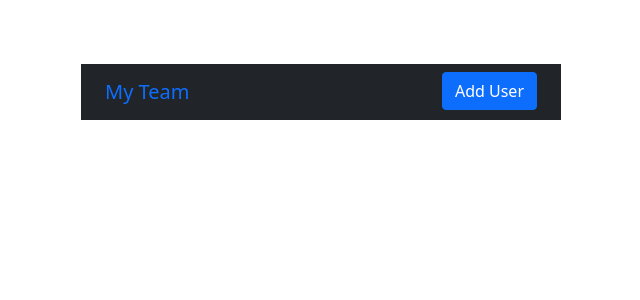
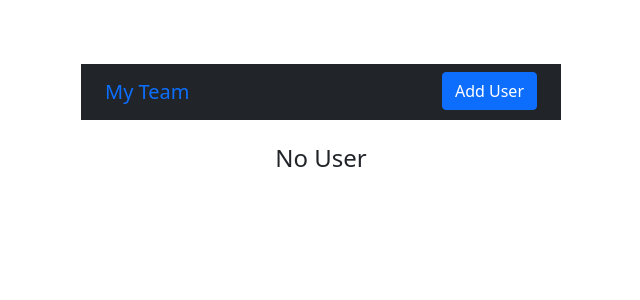
Before and after one commit to Ren33000/React--CRUD, a React (Create React App) app: page / in a window 1280 px wide. Shown: the top 300 px of the page, without its empty margins (319-959 px from the left). Built offline with nearby package versions, Linux system fonts and the light colour scheme.

Commit message:
no user message added

```diff
--- a/src/components/UserList.js
+++ b/src/components/UserList.js
@@ -7,8 +7,10 @@ const UserList = () => {
     const { users, removeUser } = useContext(GlobalContext);
     return (
         <ListGroup className="mt-4">
+            {users.length > 0 ? (
+                <>
                 {users.map(user => (
-            <ListGroupItem className="d-flex justify-content-between">
+                <ListGroupItem className="d-flex justify-content-between" key={user.id}>
                     <strong>{user.name}</strong>
                     <div className="ml-auto">
                         <Link className="btn btn-warning mr-1" to={`/edit/${user.id}`}>Edit</Link>
@@ -16,6 +18,10 @@ const UserList = () => {
                     </div>
                 </ListGroupItem>
                 ))}
+                </>
+            ) : (
+            <h4 className="text-center">No User</h4>
+            )}
         </ListGroup>
     );
 };
```
Lines whose indentation alone changed are shown as unchanged.
